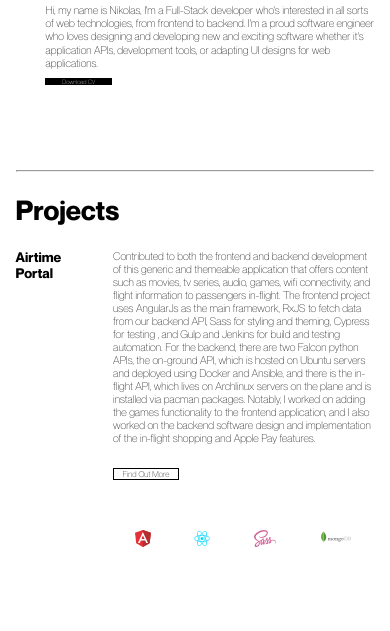
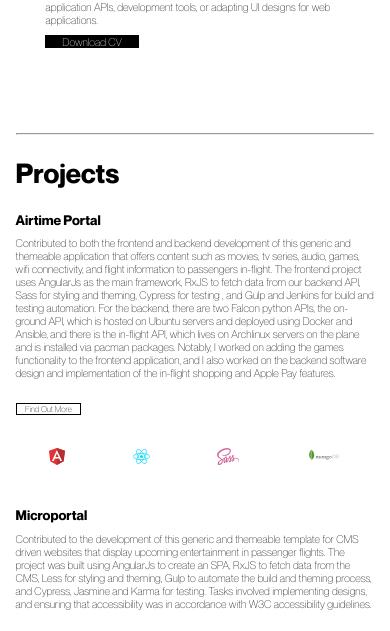
Before and after one commit to ndvb/portfolio, a Gatsby site: page / in a window 390 px wide. Shown: the part 431-1062 px from the top of the page. Built offline with nearby package versions, Linux system fonts and the light colour scheme; Gatsby itself is replaced by a stand-in of ours.

Commit message:
improve mobile styling

```diff
--- a/src/styles/components/Footer.scss
+++ b/src/styles/components/Footer.scss
@@ -6,6 +6,10 @@
     justify-content: center;
     hr {
         width: 100%;
+
+        @include small {
+            margin: 2vh 0 0 0;
+        }
     }
     button {
         border: none;
--- a/src/styles/components/Intro.scss
+++ b/src/styles/components/Intro.scss
@@ -13,6 +13,7 @@
     }
 
     @include small {
+        margin: 15vh 0 10vh calc(100% / 12);
         h2 {
             font-size: 0.5em;
         }
@@ -73,7 +74,7 @@
                 }
 
                 @include small {
-                    font-size: 0.1em;
+                    font-size: 0.2em;
                 }
 
                 a {
--- a/src/styles/components/Projects.scss
+++ b/src/styles/components/Projects.scss
@@ -16,6 +16,11 @@
     .project {
         display: flex;
         margin: 0 0 10vh 0;
+
+        @include small {
+            flex-direction: column;
+            margin: 0 0 3vh 0;
+        }
 
         h3 {
             font-size: 1.3em;
@@ -40,6 +45,7 @@
             }
 
             @include small {
+                margin-top: 1vh;
                 font-size: 0.8em;
             }
         }
@@ -74,6 +80,11 @@
 
         .stack {
             margin-top: 4vh;
+
+            @include small {
+                margin-top: 2vh;
+            }
+
             h4 {
                 font-size: 1.2em;
             }
```
